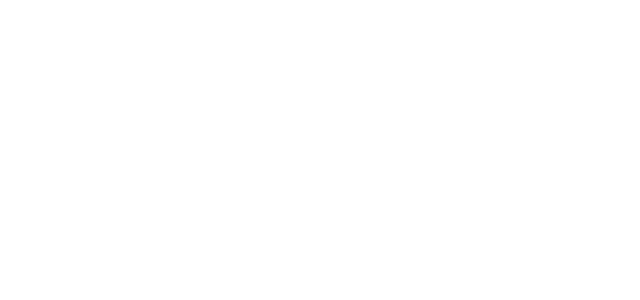
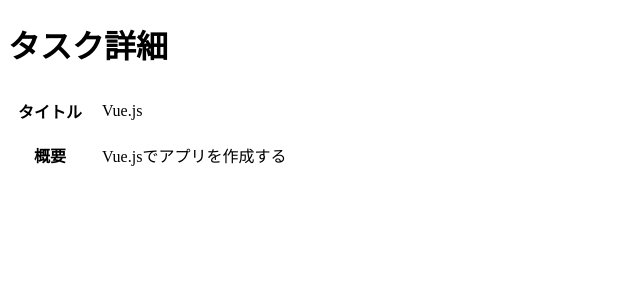
Before and after one commit to TomokoNakatani/vue-todo-app, a Vue app: page /show/0 in a window 1280 px wide. Shown: the top 300 px of the page, without its empty margins (0-640 px from the left). Built offline with nearby package versions, Linux system fonts and the light colour scheme.

Commit message:
詳細画面を作成

```diff
--- a/src/components/List.vue
+++ b/src/components/List.vue
@@ -11,7 +11,11 @@
         <th>概要</th>
       </tr>
       <tr v-for="(task, index) in tasks" :key="index">
-        <td>{{ task.title }}</td>
+        <td>
+          <router-link :to="{ name: 'show', params: { id: index } }">
+            {{ task.title }}
+          </router-link>
+        </td>
         <td>{{ task.body }}</td>
         <td>
           <router-link :to="{ name: 'edit', params: { id: index } }">
--- /dev/null
+++ b/src/components/Show.vue
@@ -0,0 +1,41 @@
+<template>
+  <div>
+    <h1>タスク詳細</h1>
+
+    <table>
+      <tr>
+        <th>タイトル</th>
+        <td>{{ title }}</td>
+      </tr>
+      <tr>
+        <th>概要</th>
+        <td>{{ body }}</td>
+      </tr>
+    </table>
+  </div>
+</template>
+
+<script>
+import { mapGetters } from "vuex";
+
+export default {
+  name: "Show",
+  data() {
+    return {
+      title: "",
+      body: "",
+    };
+  },
+  created() {
+    this.title = this.getTasks[this.taskId].title;
+    this.body = this.getTasks[this.taskId].body;
+  },
+
+  computed: {
+    ...mapGetters(["getTasks"]),
+    taskId() {
+      return this.$route.params.id;
+    },
+  },
+};
+</script>
--- a/src/router.js
+++ b/src/router.js
@@ -3,6 +3,7 @@ import Router from "vue-router";
 import List from "./components/List.vue";
 import New from "./components/New.vue";
 import Edit from "./components/Edit.vue";
+import Show from "./components/Show.vue";
 
 Vue.use(Router);
 
@@ -10,6 +11,7 @@ const routes = [
   { path: "/", component: List },
   { path: "/new", component: New },
   { path: "/edit/:id", component: Edit, name: "edit" },
+  { path: "/show/:id", component: Show, name: "show" },
 ];
 
 const router = new Router({
```
